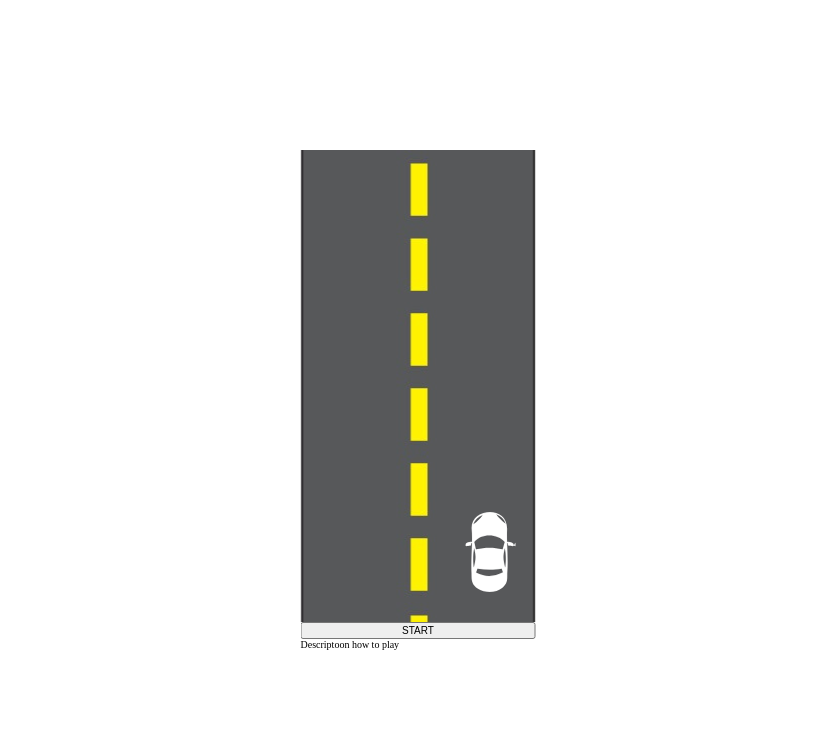
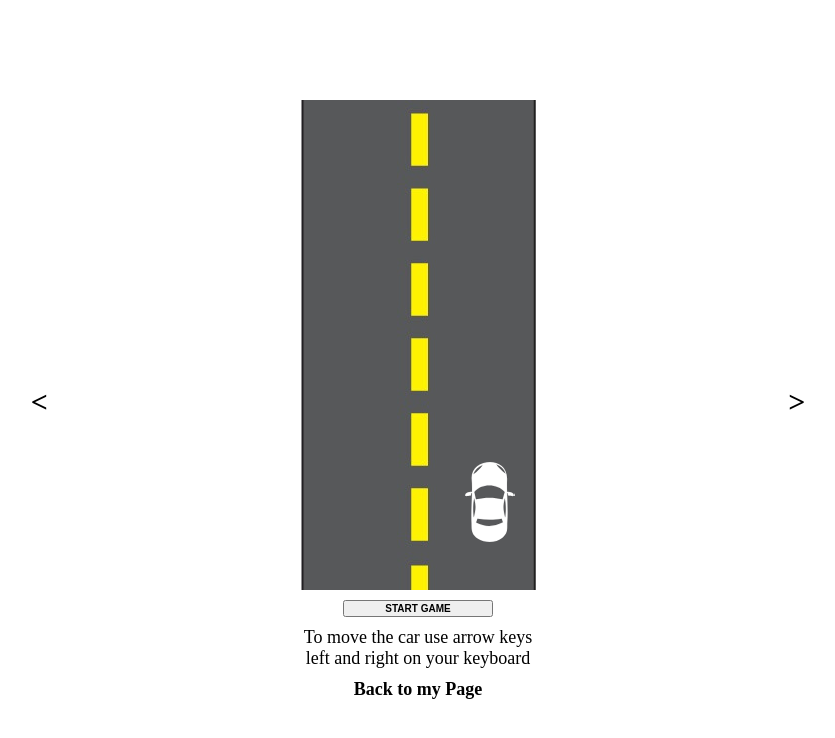
Before and after one commit to Kuzioll/CarGame, a plain HTML site: page index.html in a window 1280 px wide. Shown: the whole page, without its empty margins (222-1057 px from the left). Drawn offline with Linux system fonts and the light colour scheme.

Commit message:
finished

```diff
--- a/index.html
+++ b/index.html
@@ -4,11 +4,17 @@
     <meta charset="UTF-8" />
     <meta http-equiv="X-UA-Compatible" content="IE=edge" />
     <meta name="viewport" content="width=device-width, initial-scale=1.0" />
+    <meta name="url" content="https://www.racegame.hireme.com.pl" />
+    <title>Jakub Kuźnik - Race game</title>
     <link rel="stylesheet" href="style.css" />
 
     <title>Document</title>
   </head>
   <body>
+    <div class="arrow-left">
+      <p class="arrow-left-p"><</p>
+    </div>
+
     <div class="game">
       <div class="game-window">
         <div class="game-window-player">
@@ -19,8 +25,14 @@
         </div>
       </div>
 
-      <button class="game-start">START</button>
-      <p class="game-rules">Descriptoon how to play</p>
+      <button class="game-start">start game</button>
+      <p class="game-rules">
+        To move the car use arrow keys left and right on your keyboard
+      </p>
+      <a href="https://www.hireme.com.pl">Back to my Page</a>
+    </div>
+    <div class="arrow-right">
+      <p class="arrow-right-p">></p>
     </div>
     <script src="./index.js"></script>
   </body>
--- a/index.js
+++ b/index.js
@@ -6,6 +6,21 @@ let topNumber = 40;
 const botCarone = document.querySelector(".game-window-bot-car-1");
 const botCartwo = document.querySelector(".game-window-bot-car-2");
 const botCarthree = document.querySelector(".game-window-bot-car-3");
+
+//Mobile buttons
+
+const arrowl = document
+  .querySelector(".arrow-left-p")
+  .addEventListener("click", () => {
+    document.dispatchEvent(new KeyboardEvent("keydown", { keyCode: 37 }));
+  });
+
+const arrowr = document
+  .querySelector(".arrow-right-p")
+  .addEventListener("click", () => {
+    console.log("test");
+    document.dispatchEvent(new KeyboardEvent("keydown", { keyCode: 39 }));
+  });
 
 //lunch game
 gameStart.addEventListener("click", () => {
@@ -27,12 +42,13 @@ gameStart.addEventListener("click", () => {
       aRect.top < bRect.top + bRect.width &&
       aRect.width + aRect.top > bRect.top
     ) {
-      window.alert("stop");
+      window.alert("You lose!");
       gameWindow.classList.remove("game-window-player-active");
       botCarone.classList.remove("game-window-bot-car-1-active");
       botCartwo.classList.remove("game-window-bot-car-2-active");
       botCarthree.classList.remove("game-window-bot-car-3-active");
       clearInterval;
+      location.reload();
     }
 
     if (
@@ -41,12 +57,13 @@ gameStart.addEventListener("click", () => {
       aRect.top < cRect.top + cRect.width &&
       aRect.width + aRect.top > cRect.top
     ) {
-      window.alert("stop");
+      window.alert("You lose!");
       gameWindow.classList.remove("game-window-player-active");
       botCarone.classList.remove("game-window-bot-car-1-active");
       botCartwo.classList.remove("game-window-bot-car-2-active");
       botCarthree.classList.remove("game-window-bot-car-3-active");
       clearInterval;
+      location.reload();
     }
 
     if (
@@ -55,14 +72,24 @@ gameStart.addEventListener("click", () => {
       aRect.top < dRect.top + dRect.width &&
       aRect.width + aRect.top > dRect.top
     ) {
-      window.alert("stop");
+      window.alert("You lose!");
       gameWindow.classList.remove("game-window-player-active");
       botCarone.classList.remove("game-window-bot-car-1-active");
       botCartwo.classList.remove("game-window-bot-car-2-active");
       botCarthree.classList.remove("game-window-bot-car-3-active");
       clearInterval;
+      location.reload();
     }
   }, 10);
+
+  setTimeout(() => {
+    gameWindow.classList.remove("game-window-player-active");
+    botCarone.classList.remove("game-window-bot-car-1-active");
+    botCartwo.classList.remove("game-window-bot-car-2-active");
+    botCarthree.classList.remove("game-window-bot-car-3-active");
+    clearInterval;
+    window.alert("Congratulations you win!");
+  }, 60000);
 
   //Player car movment.
   document.addEventListener("keydown", (event) => {
@@ -93,3 +120,5 @@ gameStart.addEventListener("click", () => {
     }
   });
 });
+
+let red;
--- a/style.css
+++ b/style.css
@@ -7,21 +7,20 @@
 body {
   height: 100vh;
   width: 100%;
+  display: flex;
+  align-items: center;
+  justify-content: center;
 }
 
 .game {
   width: 23.5rem;
-  height: 50rem;
+  height: 60rem;
   position: relative;
-  top: 50%;
-  left: 50%;
-  transform: translate(-50%, -50%);
   display: flex;
   flex-direction: column;
 }
 
 .game-window {
-  height: 50rem;
   width: 23.5rem;
   overflow: hidden;
 }
@@ -77,7 +76,7 @@ body {
     top: -10%;
   }
   100% {
-    top: 55%;
+    top: 60%;
   }
 }
 
@@ -99,7 +98,7 @@ body {
     top: -20%;
   }
   100% {
-    top: 55%;
+    top: 60%;
   }
 }
 
@@ -121,6 +120,70 @@ body {
     top: -15%;
   }
   100% {
-    top: 55%;
+    top: 60%;
   }
 }
+
+.game-start {
+  margin-top: 1rem;
+  margin-bottom: 1rem;
+  width: 15rem;
+  align-self: center;
+  text-transform: uppercase;
+  font-weight: bold;
+}
+
+.game-rules {
+  font-size: 1.8rem;
+  text-align: center;
+}
+
+a {
+  margin-top: 1rem;
+  text-decoration: none;
+  font-size: 1.8rem;
+  text-align: center;
+  color: black;
+  font-weight: bold;
+}
+
+.arrow-left {
+  display: flex;
+  align-items: center;
+  text-align: center;
+  margin: auto;
+  height: 100%;
+  width: 30px;
+}
+
+.arrow-right {
+  display: flex;
+  align-items: center;
+  text-align: center;
+  margin: auto;
+  height: 100%;
+  width: 30px;
+}
+
+.arrow-right > p {
+  width: 30px;
+  height: 30px;
+  font-size: 3rem;
+  font-weight: bold;
+}
+
+.arrow-left > p {
+  width: 30px;
+  height: 30px;
+  font-size: 3rem;
+  font-weight: bold;
+}
+
+@media (min-width: 1366px) {
+  .arrow-left {
+    display: none;
+  }
+  .arrow-right {
+    display: none;
+  }
+}
```
